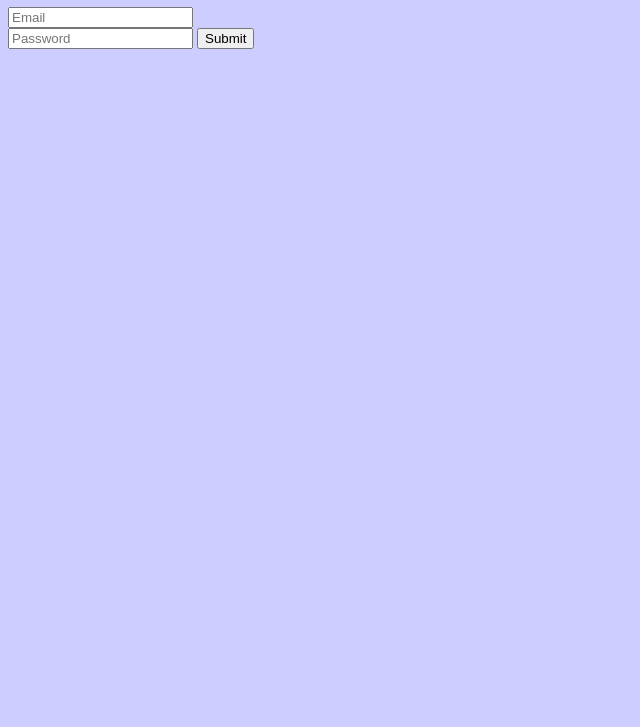
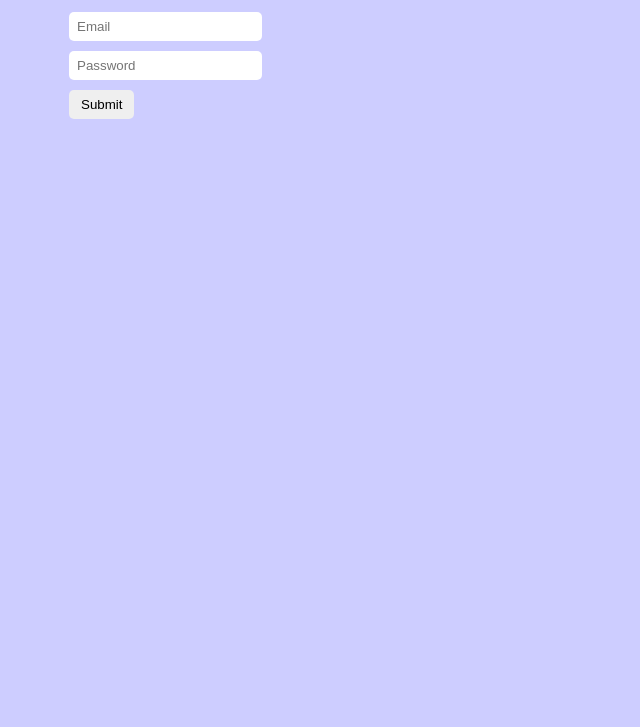
Before and after one commit to JasonTHolmes/quest-game, a plain HTML site: page index.html in a window 1280 px wide. Shown: the part 73-800 px from the top of the page, without its empty margins (0-640 px from the left). Drawn offline with Linux system fonts and the light colour scheme.

Commit message:
Added more style to login page.

```diff
--- a/index.html
+++ b/index.html
@@ -7,16 +7,21 @@
     <title>Document</title>
 </head>
 <body>
+    <div id="body">
         <h1>Please login</h1>
         <div>
             <form>
-            <div>
+                <div id="email">
                     <input type="email" name="email" placeholder="Email" required>
                 </div>
-
+                <div id="password">
                     <input type="text" placeholder="Password" required>
+                </div>
+            <div id="button">
                 <button>Submit</button>
+            </div>
             </form>
+        </div>
     </div>
 </body>
 </html>
--- a/style/style.css
+++ b/style/style.css
@@ -1,4 +1,18 @@
 body{
     background-color: rgb(205, 205, 255);
-    width: 80%;
+    width: 90%;
+    margin: auto;
 }
+
+#email, #password, #button {
+    padding: 5px;
+}
+
+input, button {
+    border: 6px solid transparent;
+    border-radius: 5px;
+    -webkit-border-radius: 5px;
+    -moz-border-radius: 5px;
+    -ms-border-radius: 5px;
+    -o-border-radius: 5px;
+}
```
Lines whose indentation alone changed are shown as unchanged.
